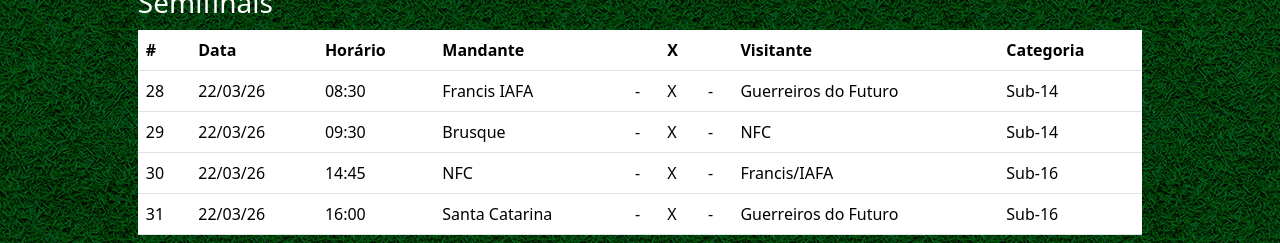
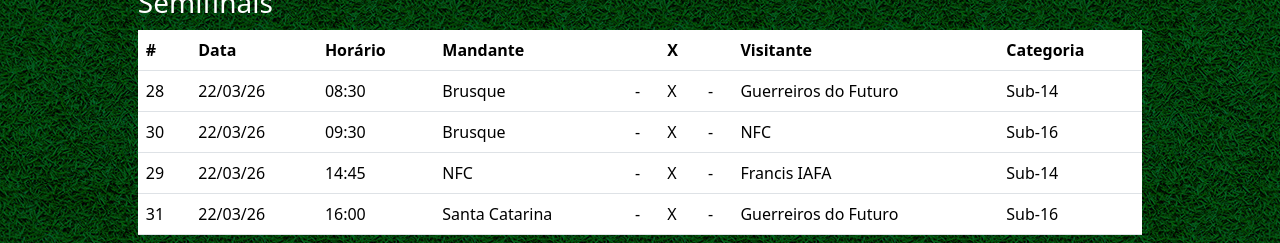
Before and after one commit to espFabioAlmeida/copalbfbase26, an Angular app: page / in a window 1280 px wide. Shown: the part 2678-2921 px from the top of the page. Built offline with nearby package versions, Linux system fonts and the light colour scheme.

Commit message:
Correção das semifinais

```diff
--- a/src/app/tabela/tabela.component.html
+++ b/src/app/tabela/tabela.component.html
@@ -531,7 +531,7 @@
                     <td>28</td>
                     <td>22/03/26</td>
                     <td>08:30</td>
-                    <td>Francis IAFA</td>
+                    <td>Brusque</td>
                     <td>-</td>
                     <td>X</td>
                     <td>-</td>
@@ -539,7 +539,7 @@
                     <td>Sub-14</td>
                 </tr>
                 <tr>
-                    <td>29</td>
+                    <td>30</td>
                     <td>22/03/26</td>
                     <td>09:30</td>
                     <td>Brusque</td>
@@ -547,18 +547,18 @@
                     <td>X</td>
                     <td>-</td>
                     <td>NFC</td>
-                    <td>Sub-14</td>
+                    <td>Sub-16</td>
                 </tr>
                 <tr>
-                    <td>30</td>
+                    <td>29</td>
                     <td>22/03/26</td>
                     <td>14:45</td>
                     <td>NFC</td>
                     <td>-</td>
                     <td>X</td>
                     <td>-</td>
-                    <td>Francis/IAFA</td>
-                    <td>Sub-16</td>
+                    <td>Francis IAFA</td>
+                    <td>Sub-14</td>
                 </tr>
                 <tr>
                     <td>31</td>
```
